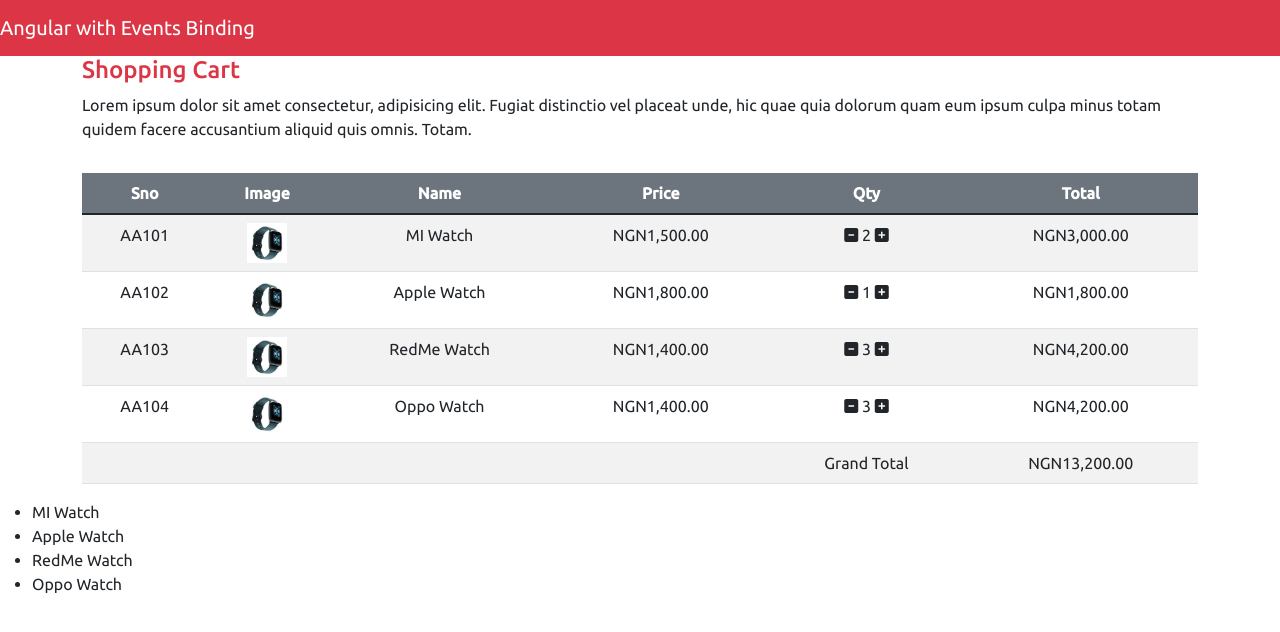
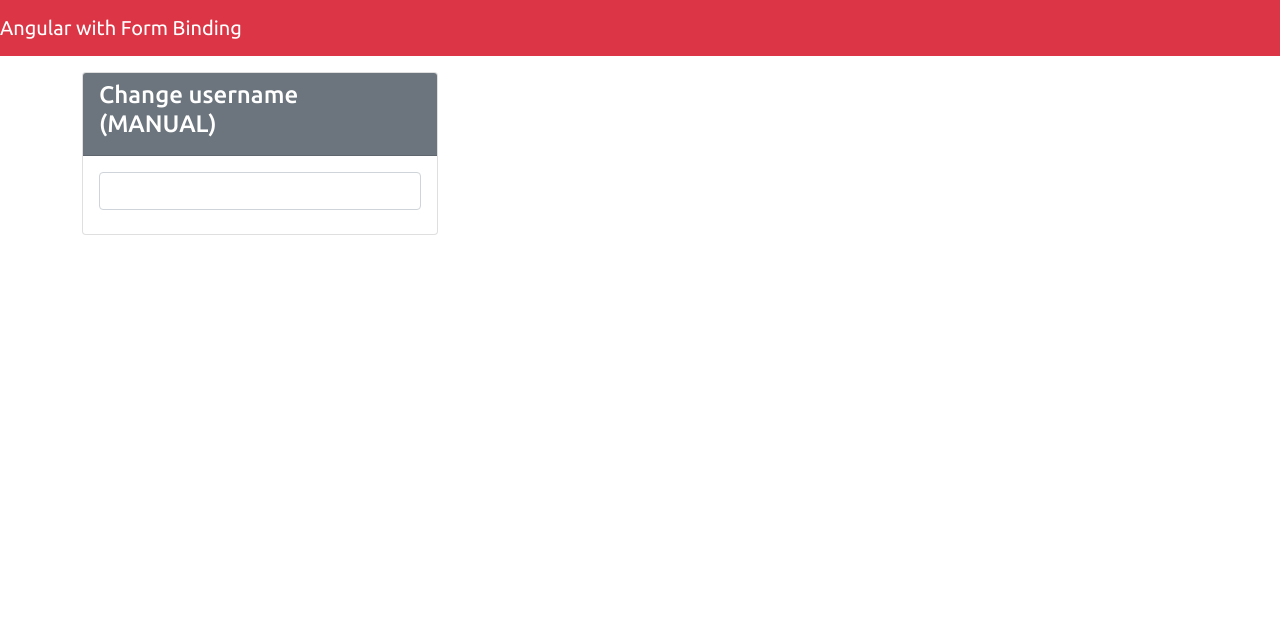
Before and after one commit to OyewoleOni/Angular-Refresh, an Angular app: page / in a window 1280 px wide. Shown: the top 632 px of the page. Built offline with nearby package versions, Linux system fonts and the light colour scheme.

Commit message:
Seeting up forms manually

```diff
--- a/src/app/app.component.html
+++ b/src/app/app.component.html
@@ -1,8 +1,9 @@
 <nav class="navbar navbar-dark bg-danger">
-    <a href="" class="navbar-brand">Angular with Events Binding</a>
+    <a href="" class="navbar-brand">Angular with Form Binding</a>
 </nav>
 <!-- <app-card></app-card> -->
 <!-- <app-counter></app-counter> -->
 <!-- <app-wish-message></app-wish-message> -->
 <!-- <app-product-item></app-product-item> -->
-<app-shopping-cart></app-shopping-cart>
+<!-- <app-shopping-cart></app-shopping-cart> -->
+<app-change-username></app-change-username>
--- /dev/null
+++ b/src/app/components/change-username/change-username.component.html
@@ -0,0 +1,21 @@
+
+
+<section class="mt-3">
+    <div class="container">
+        <div class="row">
+            <div class="col-md-4">
+                <div class="card">
+                    <div class="card-header bg-secondary text-white">
+                       <p class="h4">Change username (MANUAL)</p>
+                    </div>
+                    <div class="card-body">
+                        <form>
+                            <input type="text" [value]="username" (input)="updateInput($event)" class="form-control"/>
+                        </form>
+                        <h3>{{username}}</h3>
+                    </div>
+                </div>
+            </div>
+        </div>
+    </div>
+</section>
--- /dev/null
+++ b/src/app/components/change-username/change-username.component.ts
@@ -0,0 +1,18 @@
+import { Component, OnInit } from '@angular/core';
+
+@Component({
+  selector: 'app-change-username',
+  templateUrl: './change-username.component.html',
+  styleUrls: ['./change-username.component.css']
+})
+export class ChangeUsernameComponent implements OnInit {
+
+  public username:string = '';
+  constructor() { }
+
+  ngOnInit(): void {
+  }
+  updateInput(event:any):void{
+    this.username = event.target.value;
+  }
+}
```
Also changed, not shown: src/app/app.module.ts (+7 -3 lines), src/app/components/change-username/change-username.component.css (added), 1 other file (tests, documents, lock files or other folders).
